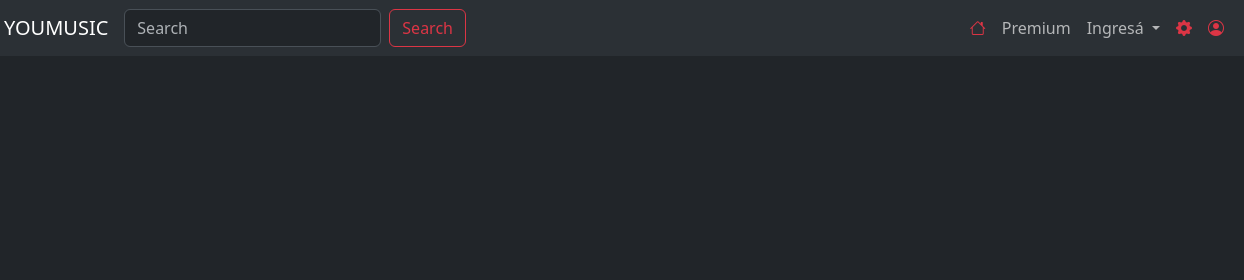
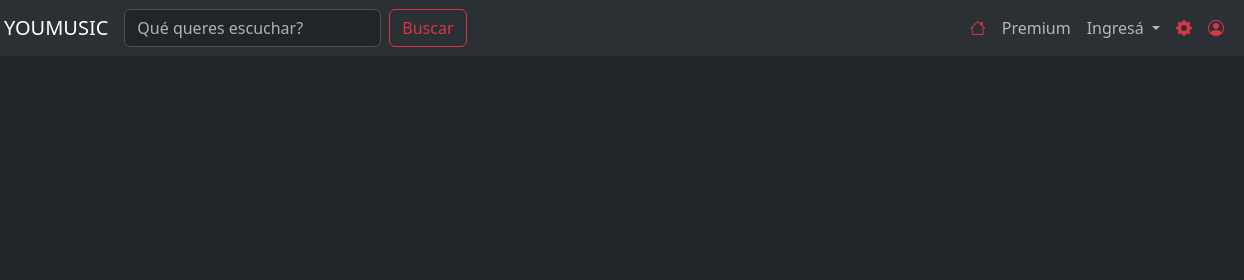
Before and after one commit to AxelGzlzz/Streaming-De-Musica, a plain HTML site: page index.html in a window 1280 px wide. Shown: the top 280 px of the page, 36-1280 px from the left. Drawn offline with nearby package versions, Linux system fonts and the light colour scheme.

Commit message:
pequeña correcion en el buscador

```diff
--- a/index.html
+++ b/index.html
@@ -36,8 +36,8 @@
         >
         <div>
           <form class="d-flex" role="search">
-            <input class="form-control me-2" type="search" placeholder="Search" aria-label="Search">
-            <button class="btn btn-outline-danger" type="submit">Search</button>
+            <input class="form-control me-2" type="search" placeholder="Qué queres escuchar?" aria-label="Search">
+            <button class="btn btn-outline-danger" type="submit">Buscar</button>
           </form>
         </div>
         <button
```
